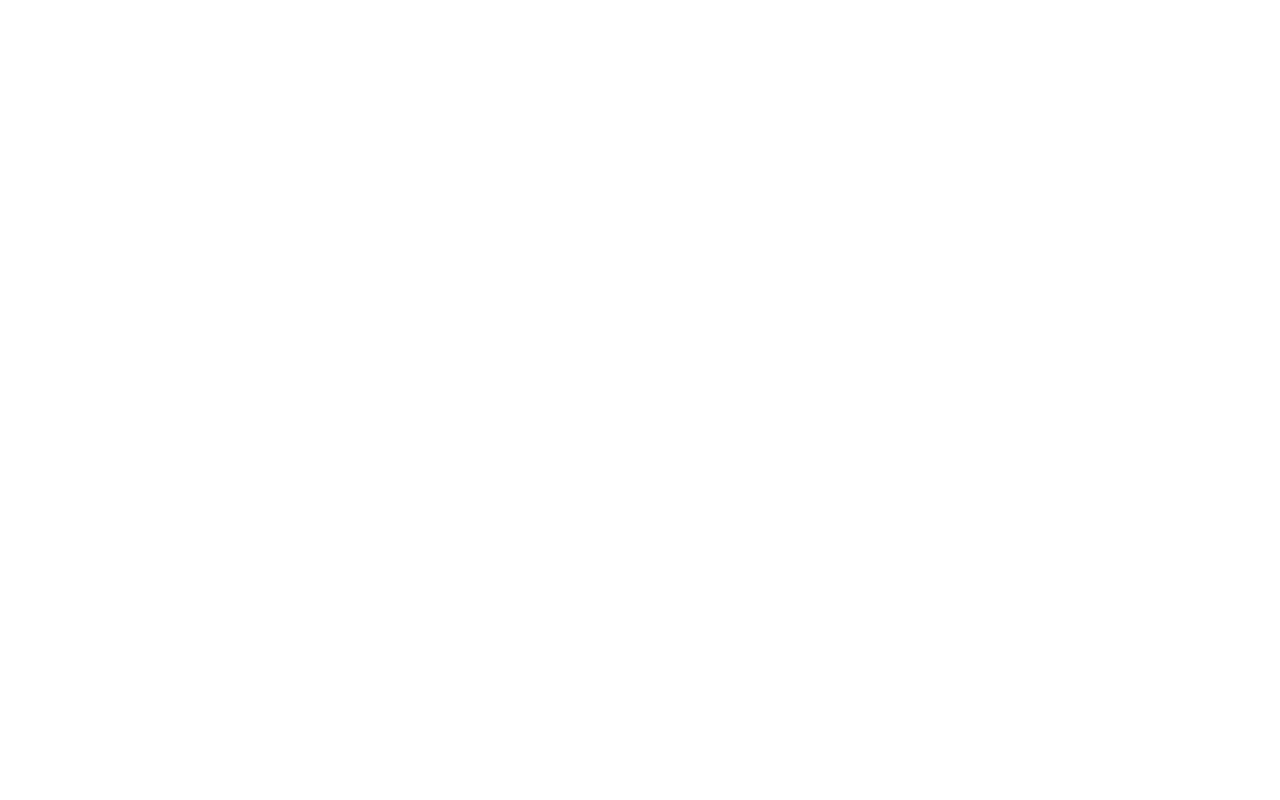
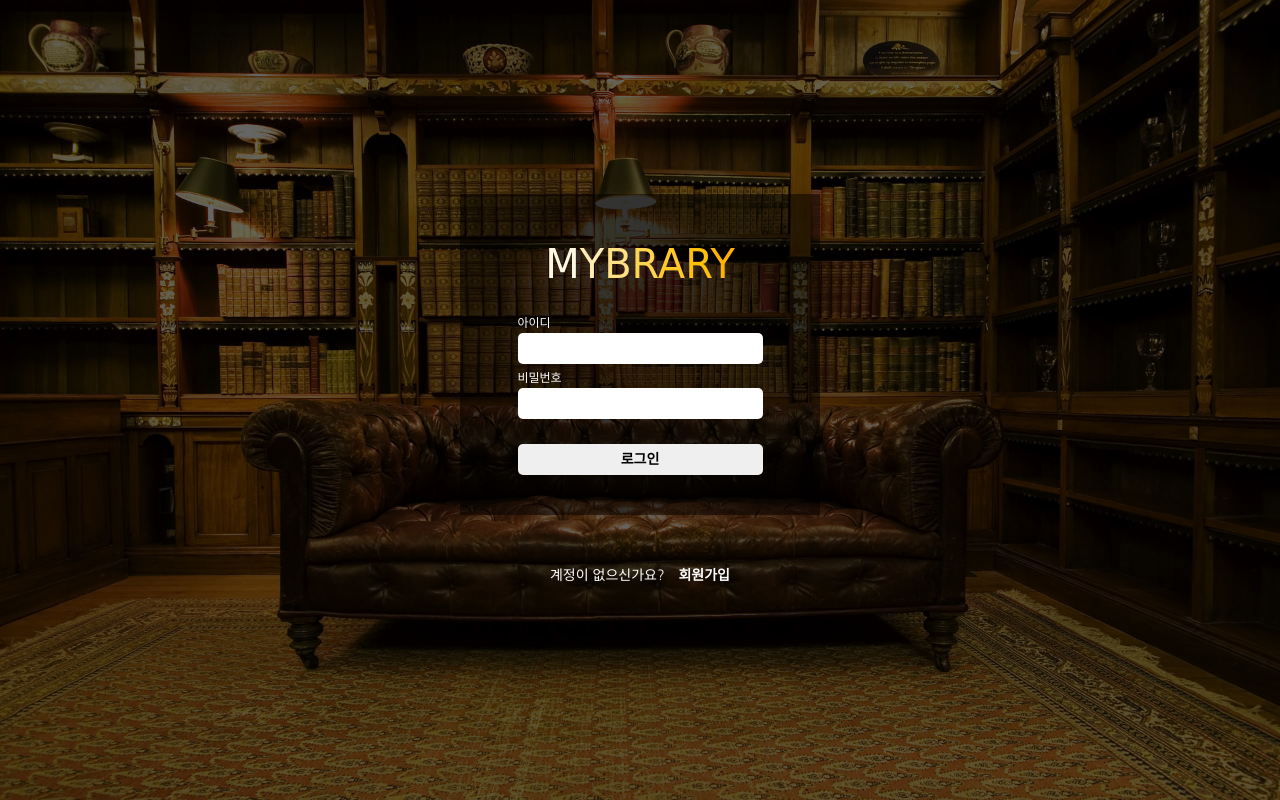
Before and after one commit to engus93/mybraryWeb-backend, a plain HTML site: page code/Sign/sign_in.html in a window 1280 px wide. Drawn offline with Linux system fonts and the light colour scheme; a web font is replaced by a local one.

Commit message:
ADD: sign_in page
signIn page design completed

```diff
--- a/code/Sign/sign_in.html
+++ b/code/Sign/sign_in.html
@@ -1,12 +1,54 @@
 <!DOCTYPE html>
-<html lang="en">
+<html lang="ko">
+
 <head>
     <meta charset="UTF-8">
     <meta name="viewport" content="width=device-width, initial-scale=1.0">
     <meta http-equiv="X-UA-Compatible" content="ie=edge">
-    <title>Document</title>
+    <meta name="author" content="Duveloper">
+    <meta name="description" content="MyBrary">
+    <meta name="keywords" content="독서, 소통, 서평, 베스트셀러, 화제의 책">
+    <title>로그인 | MyBrary</title>
+
+    <!-- CSS -->
+    <link rel="stylesheet" href="../assets/css/style.css">
+    <link rel="stylesheet" href="../assets/css/sign_in.css">
+    <link rel="stylesheet" href="../assets/css/reset.css">
+
+    <!-- Web Font -->
+    <link href="https://fonts.googleapis.com/css?family=Fredericka+the+Great" rel="stylesheet">
+    <link href="https://fonts.googleapis.com/css?family=Nanum+Gothic" rel="stylesheet">
+
+    <!-- 파비콘 -->
+    <link rel="shortcut icon" href="../assets/icon/mybrary_icon.png">
 </head>
+
 <body>
+    <main id="main">
+        <div class="sign_container">
+            <div class="main_box">
+                <div class="sign_box">
+                    <div class="signIn_box">
+                        <h1>
+                            <em>m</em><em>y</em><em>b</em><em>r</em><em>a</em><em>r</em><em>y</em>
+                        </h1>
+                        <form id="signUp_form" action="#" method="POST">
+                            <label for="user_id">아이디</label>
+                            <input class="form_design" id="user_id" name="user_id" type="text" minlength="6" maxlength="12">
+                            <label for="user_pw">비밀번호</label>
+                            <input class="form_design" id="user_pw" name="user_pw" type="password" minlength="8" maxlength="16">
+                            <button class="form_design" id="signUp_submit" type="submit" aria-label="로그인">
+                                로그인
+                            </button>
+                        </form>
+                    </div>
+                    <div class="signUp_box">
+                        <p>계정이 없으신가요? <a href="./sign_up.html">회원가입</a></p>
+                    </div>
+                </div>
+            </div>
+        </div>
+    </main>
+</body>
 
-</body>
 </html>
--- a/code/assets/css/sign_in.css
+++ b/code/assets/css/sign_in.css
@@ -12,27 +12,25 @@ body {background: url(../img/sign_bg.jpg) no-repeat center center fixed; backgro
 .main_box {display: flex;  justify-content: center; align-items: center; min-height: 100vh;}
 
 .sign_box {width: 30%;}
-.sign_box .signUp_box {display: flex; align-items: center; justify-content: center; flex-direction: column;
+.sign_box .signIn_box {display: flex; align-items: center; justify-content: center; flex-direction: column;
     padding: 20px 5px; background-color: rgba(0, 0, 0, 0.5);}
-.sign_box .signIn_box { font-size: 14px; text-align: center; padding: 20px 30px; margin-top: 30px; color: #fff;}
-.sign_box .signUp_box h1 {font-size: 40px; padding: 20px 30px; text-transform: uppercase; font-family: 'Fredericka the Great', cursive;}
-    .sign_box .signUp_box h1 em:nth-child(1) {color: #FFF8E1;}
-    .sign_box .signUp_box h1 em:nth-child(2) {color: #FFECB3;}
-    .sign_box .signUp_box h1 em:nth-child(3) {color: #FFE082;}
-    .sign_box .signUp_box h1 em:nth-child(4) {color: #FFD54F;}
-    .sign_box .signUp_box h1 em:nth-child(5) {color: #FFCA28;}
-    .sign_box .signUp_box h1 em:nth-child(6) {color: #FFC107;}
-    .sign_box .signUp_box h1 em:nth-child(7) {color: #FFB300;}
-.sign_box .signUp_box input {margin-bottom: 5px;}
-.sign_box .signUp_box .form_design {width: 70%; padding: 5px; font-size: 14px; margin-left: 15%; box-sizing: border-box; border-radius: 5px; border: 0;}
-.sign_box .signUp_box label {color: #fff; width: 70%; margin: 0 0 1px 15%; display: inline-block;}
-.sign_box .signUp_box .sex_label {margin-left: 3%; display: inline;}
-.sign_box .signUp_box .form_radio {width: auto; margin-top: 10px}
-.sign_box .signUp_box button {margin: 20px 0; font-weight: bolder; transition: background-color .25s ease;}
-.sign_box .signUp_box button:hover {background-color: #FFC107; color: #fff; cursor: pointer;}
+.sign_box .signUp_box { font-size: 14px; text-align: center; padding: 20px 30px; margin-top: 30px; color: #fff;}
+.sign_box .signIn_box h1 {font-size: 40px; padding: 20px 30px; text-transform: uppercase; font-family: 'Fredericka the Great', cursive;}
+    .sign_box .signIn_box h1 em:nth-child(1) {color: #FFF8E1;}
+    .sign_box .signIn_box h1 em:nth-child(2) {color: #FFECB3;}
+    .sign_box .signIn_box h1 em:nth-child(3) {color: #FFE082;}
+    .sign_box .signIn_box h1 em:nth-child(4) {color: #FFD54F;}
+    .sign_box .signIn_box h1 em:nth-child(5) {color: #FFCA28;}
+    .sign_box .signIn_box h1 em:nth-child(6) {color: #FFC107;}
+    .sign_box .signIn_box h1 em:nth-child(7) {color: #FFB300;}
+.sign_box .signIn_box input {margin-bottom: 5px;}
+.sign_box .signIn_box .form_design {width: 70%; padding: 5px; font-size: 14px; margin-left: 15%; box-sizing: border-box; border-radius: 5px; border: 0;}
+.sign_box .signIn_box label {color: #fff; width: 70%; margin: 0 0 1px 15%; display: inline-block;}
+.sign_box .signIn_box button {margin: 20px 0; font-weight: bolder; transition: background-color .25s ease;}
+.sign_box .signIn_box button:hover {background-color: #FFC107; color: #fff; cursor: pointer;}
 .sign_box .signUp_box p {text-align: center; color: #fff;}
-.sign_box .signIn_box p a {margin-left: 10px; color: #fff; font-weight: bolder; transition: color .3s ease;}
-.sign_box .signIn_box p a:hover {color: #FFC107;}
+.sign_box .signUp_box p a {margin-left: 10px; color: #fff; font-weight: bolder; transition: color .3s ease;}
+.sign_box .signUp_box p a:hover {color: #FFC107;}
 
 /* MediaQuery */
 
--- /dev/null
+++ b/code/assets/css/sign_up.css
@@ -0,0 +1,48 @@
+/* 로그인 페이지 CSS */
+
+/* background img */
+body {background: url(../img/sign_bg.jpg) no-repeat center center fixed; background-size: cover;}
+
+/* 레이아웃 */
+#main {background-color: rgba(0, 0, 0, 0.6);}
+
+.sign_container {width: 1200px; margin: auto;}
+
+/* main_box */
+.main_box {display: flex;  justify-content: center; align-items: center; min-height: 100vh;}
+
+.sign_box {width: 30%;}
+.sign_box .signUp_box {display: flex; align-items: center; justify-content: center; flex-direction: column;
+    padding: 20px 5px; background-color: rgba(0, 0, 0, 0.5);}
+.sign_box .signIn_box { font-size: 14px; text-align: center; padding: 20px 30px; margin-top: 30px; color: #fff;}
+.sign_box .signUp_box h1 {font-size: 40px; padding: 20px 30px; text-transform: uppercase; font-family: 'Fredericka the Great', cursive;}
+    .sign_box .signUp_box h1 em:nth-child(1) {color: #FFF8E1;}
+    .sign_box .signUp_box h1 em:nth-child(2) {color: #FFECB3;}
+    .sign_box .signUp_box h1 em:nth-child(3) {color: #FFE082;}
+    .sign_box .signUp_box h1 em:nth-child(4) {color: #FFD54F;}
+    .sign_box .signUp_box h1 em:nth-child(5) {color: #FFCA28;}
+    .sign_box .signUp_box h1 em:nth-child(6) {color: #FFC107;}
+    .sign_box .signUp_box h1 em:nth-child(7) {color: #FFB300;}
+.sign_box .signUp_box input {margin-bottom: 5px;}
+.sign_box .signUp_box .form_design {width: 70%; padding: 5px; font-size: 14px; margin-left: 15%; box-sizing: border-box; border-radius: 5px; border: 0;}
+.sign_box .signUp_box label {color: #fff; width: 70%; margin: 0 0 1px 15%; display: inline-block;}
+.sign_box .signUp_box .sex_label {margin-left: 3%; display: inline;}
+.sign_box .signUp_box .form_radio {width: auto; margin-top: 10px}
+.sign_box .signUp_box button {margin: 20px 0; font-weight: bolder; transition: background-color .25s ease;}
+.sign_box .signUp_box button:hover {background-color: #FFC107; color: #fff; cursor: pointer;}
+.sign_box .signUp_box p {text-align: center; color: #fff;}
+.sign_box .signIn_box p a {margin-left: 10px; color: #fff; font-weight: bolder; transition: color .3s ease;}
+.sign_box .signIn_box p a:hover {color: #FFC107;}
+
+/* MediaQuery */
+
+/* 화면너비 0 ~1220px */
+@media (max-width: 1220px){
+    .sign_container {width: 100%;}
+    .sign_box {width: 360px}
+}
+
+/* 화면너비 0 ~ 400px */
+@media (max-width: 400px){
+    .main_box {width: 100%;}
+}
```
Also changed, not shown: code/Sign/sign_up.html (+8 -8 lines), code/index.html (+1 -0 lines).
